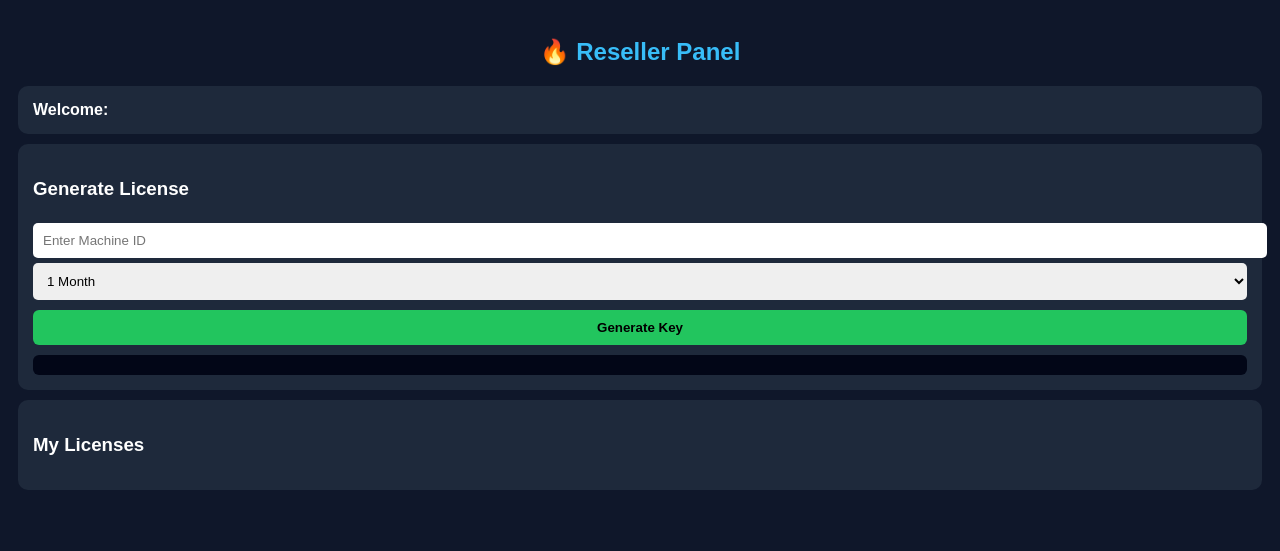
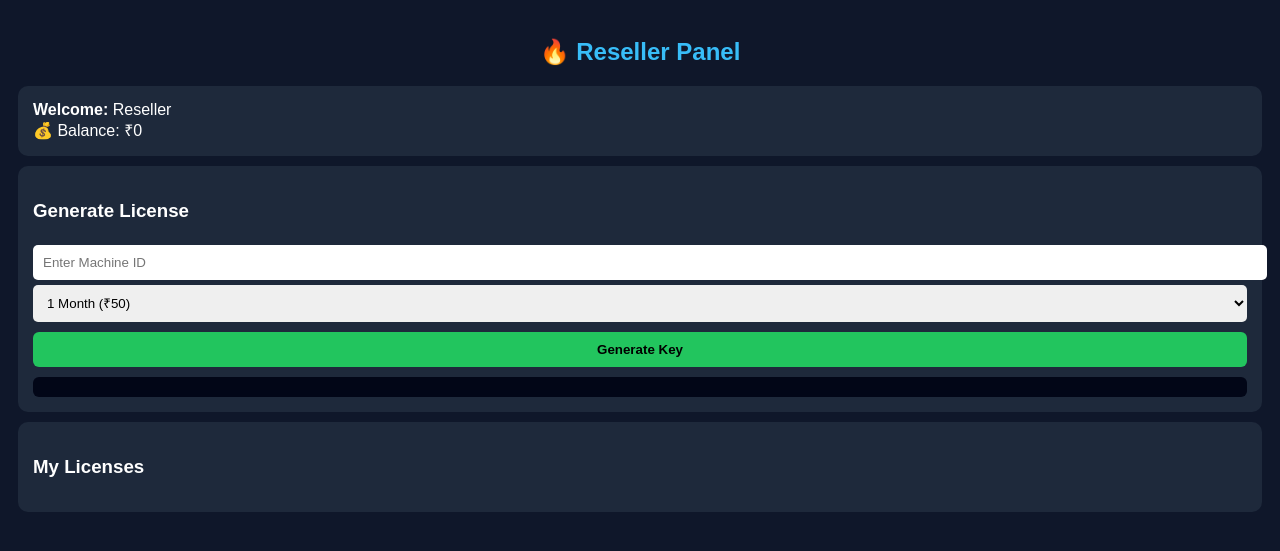
Before and after one commit to kpvkpiyush7-cmd/license-server, a Flask app: page /reseller/dashboard in a window 1280 px wide. Shown: the top 551 px of the page. Run offline with Flask 3, Linux system fonts and the light colour scheme; data that the repository does not hold is empty; some libraries are stand-ins or nearby versions.

Commit message:
Update reseller_dashboard.html

```diff
--- a/templates/reseller_dashboard.html
+++ b/templates/reseller_dashboard.html
@@ -51,6 +51,12 @@
             border-radius: 6px;
             margin-top: 10px;
         }
+
+        .balance {
+            font-size: 18px;
+            color: #22c55e;
+            margin-top: 5px;
+        }
     </style>
 </head>
 
@@ -58,19 +64,22 @@
 
 <h2>🔥 Reseller Panel</h2>
 
+<!-- USER INFO -->
 <div class="card">
     <b>Welcome:</b> <span id="name"></span><br>
+    💰 Balance: ₹<span id="balance">0</span>
 </div>
 
+<!-- GENERATE LICENSE -->
 <div class="card">
     <h3>Generate License</h3>
 
     <input type="text" id="machine" placeholder="Enter Machine ID">
 
     <select id="months">
-        <option value="1">1 Month</option>
-        <option value="3">3 Month</option>
-        <option value="12">1 Year</option>
+        <option value="1">1 Month (₹50)</option>
+        <option value="12">1 Year (₹399)</option>
+        <option value="999">Lifetime (₹2499)</option>
     </select>
 
     <button class="btn green" onclick="generate()">Generate Key</button>
@@ -78,6 +87,7 @@
     <div class="result" id="result"></div>
 </div>
 
+<!-- LICENSE LIST -->
 <div class="card">
     <h3>My Licenses</h3>
     <div id="list"></div>
@@ -85,15 +95,42 @@
 
 <script>
 
-document.getElementById("name").innerText = localStorage.getItem("reseller_name")
+//////////////////////////////////////////////////////
+// 👤 USER NAME
+//////////////////////////////////////////////////////
+document.getElementById("name").innerText =
+    localStorage.getItem("reseller_name") || "Reseller";
 
+//////////////////////////////////////////////////////
+// 💰 LOAD BALANCE
+//////////////////////////////////////////////////////
+async function loadBalance(){
+    let rid = localStorage.getItem("reseller_id")
+
+    let res = await fetch('/reseller/balance/' + rid)
+    let data = await res.json()
+
+    document.getElementById("balance").innerText = data.balance
+}
+
+//////////////////////////////////////////////////////
+// 🔑 GENERATE LICENSE
+//////////////////////////////////////////////////////
 function generate(){
+
+    let machine = document.getElementById("machine").value
+
+    if(machine.trim() === ""){
+        alert("Enter Machine ID ❌")
+        return
+    }
+
     fetch("/reseller/generate",{
         method:"POST",
         headers:{"Content-Type":"application/json"},
         body:JSON.stringify({
             reseller_id: localStorage.getItem("reseller_id"),
-            machine: document.getElementById("machine").value,
+            machine: machine,
             months: document.getElementById("months").value
         })
     })
@@ -101,14 +138,19 @@ function generate(){
     .then(data=>{
         if(data.status=="success"){
             document.getElementById("result").innerHTML =
-                "KEY: " + data.key + "<br>Expiry: " + data.expiry
+                "<b>KEY:</b> " + data.key + "<br><b>Expiry:</b> " + data.expiry
+
             load()
+            loadBalance()   // 🔥 auto update balance
         }else{
-            alert("No Balance ❌")
+            alert("Low Balance ❌")
         }
     })
 }
 
+//////////////////////////////////////////////////////
+// 📜 LOAD LICENSE LIST
+//////////////////////////////////////////////////////
 async function load(){
     let res = await fetch('/all_keys')
     let data = await res.json()
@@ -127,7 +169,11 @@ async function load(){
     document.getElementById("list").innerHTML = html
 }
 
+//////////////////////////////////////////////////////
+// 🚀 INIT
+//////////////////////////////////////////////////////
 load()
+loadBalance()
 
 </script>
 
```
